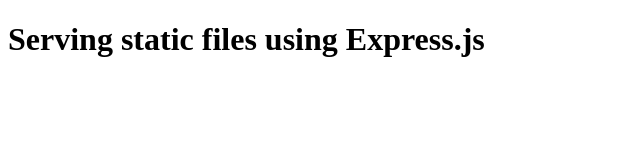
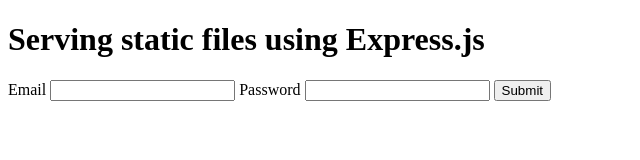
Before and after one commit to MuhannedNoman/Express-POST, a website: page static/index.html in a window 1280 px wide. Shown: the whole page, without its empty margins (0-640 px from the left). Drawn offline with Linux system fonts and the light colour scheme.

Commit message:
Make post using express and body-parser

```diff
--- a/package.json
+++ b/package.json
@@ -10,6 +10,7 @@
   "author": "Muhanned Noman",
   "license": "ISC",
   "dependencies": {
+    "body-parser": "^1.19.0",
     "express": "^4.17.1"
   }
 }
--- a/static/index.html
+++ b/static/index.html
@@ -8,5 +8,14 @@
 </head>
 <body>
     <h1>Serving static files using Express.js</h1>
+    <form action="/" method="POST">
+        <label for="email">Email</label>
+        <input type="email" name="email">
+
+        <label>Password</label>
+        <input type="password" name="password">
+
+        <input type="submit" value="Submit">
+    </form>
 </body>
 </html>
```
Also changed, not shown: App.js (+7 -8 lines), 1 other file.
